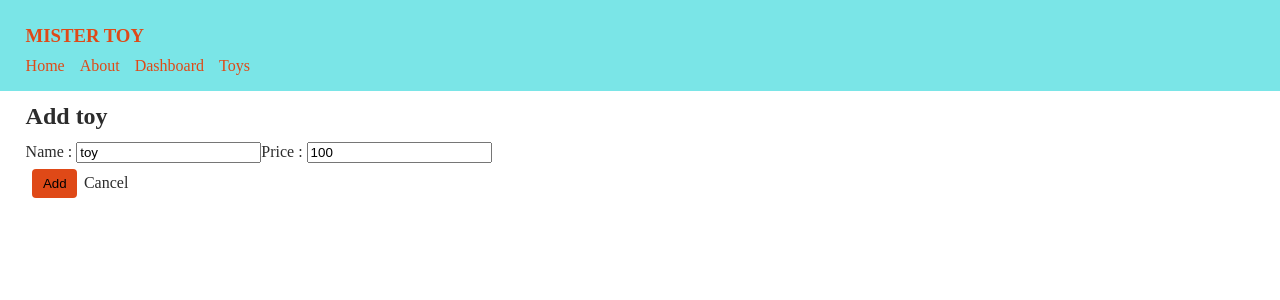
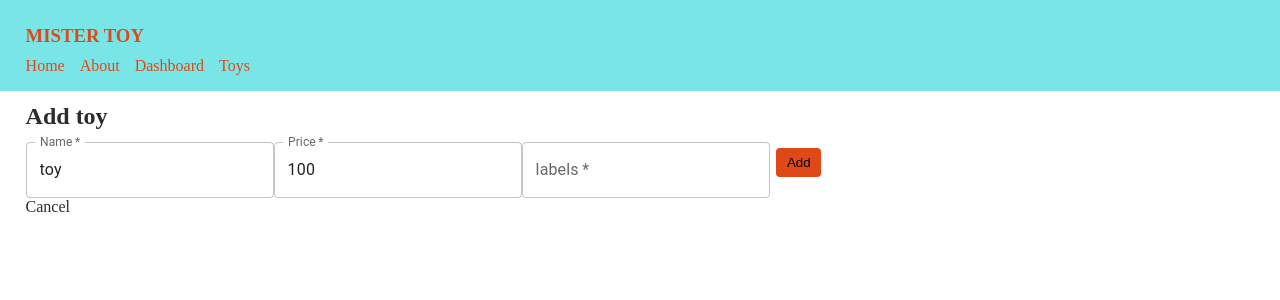
Before and after one commit to Rivka212/frontend--mistertoy, a React (Vite) app: page /toy/edit in a window 1280 px wide. Shown: the top 300 px of the page. Built offline with nearby package versions, Linux system fonts and the light colour scheme; a web font is replaced by a local one.

Commit message:
Change style on edit toy

```diff
--- a/src/pages/ToyEdit.jsx
+++ b/src/pages/ToyEdit.jsx
@@ -3,6 +3,24 @@ import { toyService } from "../services/toy.service.js"
 import { showErrorMsg, showSuccessMsg } from "../services/event-bus.service.js"
 import { saveToy } from "../store/actions/toy.actions.js"
 import { useEffect, useState } from "react"
+import { OutlinedInput } from '@mui/material';
+import React from 'react';
+import { Formik, Form, Field } from 'formik';
+import * as Yup from 'yup';
+
+import {
+    Button,
+    Checkbox,
+    FormControl,
+    FormControlLabel,
+    InputLabel,
+    ListItemText,
+    MenuItem,
+    Select,
+    TextField,
+} from '@mui/material'
+
+
 
 export function ToyEdit() {
     const navigate = useNavigate()
@@ -13,7 +31,7 @@ export function ToyEdit() {
         if (toyId) loadToy()
     }, [])
 
-console.log(toyToEdit);
+    console.log(toyToEdit);
 
     function loadToy() {
         toyService.getById(toyId)
@@ -30,7 +48,7 @@ console.log(toyToEdit);
         setToyToEdit((prevtoy) => ({ ...prevtoy, [field]: value }))
     }
 
-    function onSaveToy(ev) {
+    function onSaveToy(toyToEdit, { setSubmitting }) {
         ev.preventDefault()
         if (!toyToEdit.price) toyToEdit.price = 100
         saveToy(toyToEdit)
@@ -43,10 +61,84 @@ console.log(toyToEdit);
                 showErrorMsg('Had issues in toy details')
             })
     }
+    const toySchema = Yup.object().shape({
+        name: Yup.string()
+            .min(2, 'Too Short!')
+            .max(50, 'Too Long!')
+            .required('Name is required'),
+        price: Yup.number()
+            .min(1, 'Price must be at least 1')
+            .required('Price is required'),
+        labels: Yup.array().of(Yup.string()),
+    })
 
     return (
         <section className="toy-edit">
             <h2>{toyToEdit._id ? 'Edit' : 'Add'} toy</h2>
+            <div>
+                <Formik
+                    initialValues={toyToEdit}
+                    validationSchema={toySchema}
+                    onSubmit={onSaveToy}
+                >
+                    {({ errors, touched, values: toyToEdit, handleChange }) => (
+                        <Form>
+                            <Field name="name"
+                                label="Name"
+                                as={TextField}
+                                variant="outlined" required
+                                error={errors.name && touched.name}
+                                helperText={touched.name && errors.name}
+                                placeholder="Enter name..."
+                                value={toyToEdit.name}
+                                onChange={handleChange}
+                            />
+
+                            <Field name="price"
+                                 label="Price"
+                                as={TextField}
+                                variant="outlined" required
+                                error={errors.price && touched.price}
+                                helperText={touched.price && errors.price}
+                                placeholder="Enter price..."
+                                value={toyToEdit.price}
+                                onChange={handleChange}
+                            />
+                            <Field name="labels"
+                                 label="labels"
+                                as={TextField}
+                                variant="outlined" required
+                                error={errors.labels && touched.labels}
+                                helperText={touched.labels && errors.labels}
+                                placeholder="Enter labels..."
+                                value={toyToEdit.labels}
+                                onChange={handleChange}
+                            />
+                             {toyToEdit._id &&
+                            <FormControl margin="normal">
+                                <Field
+                                    as={FormControlLabel}
+                                    control={<Checkbox />}
+                                    label="In Stock"
+                                    variant="outlined"
+                                    name="inStock"
+                                    id="inStock"
+                                    margin="normal"
+                                    error={touched.inStock && !!errors.inStock}
+                                    helperText={touched.inStock && errors.inStock}
+                                    onChange={handleChange}
+                                    value={toyToEdit.inStock}
+                                    checked={toyToEdit.inStock}
+                                />
+                            </FormControl>
+                        }
+                            <button type="submit">{toyToEdit._id ? 'Save' : 'Add'}</button>
+                        </Form>
+                    )}
+                </Formik>
+            </div>
+
+{/*
 
             <form onSubmit={onSaveToy} >
                 <label htmlFor="name">Name : </label>
@@ -64,13 +156,13 @@ console.log(toyToEdit);
                     placeholder="Enter price"
                     value={toyToEdit.price}
                     onChange={handleChange}
-                />
+                /> */}
 
                 <div>
-                    <button>{toyToEdit._id ? 'Save' : 'Add'}</button>
+                    {/* <button>{toyToEdit._id ? 'Save' : 'Add'}</button> */}
                     <Link to="/toy">Cancel</Link>
                 </div>
-            </form>
+            {/* </form> */}
         </section>
     )
 }
```
Also changed, not shown: src/cmps/ToyList.jsx (line endings or trailing spaces).
